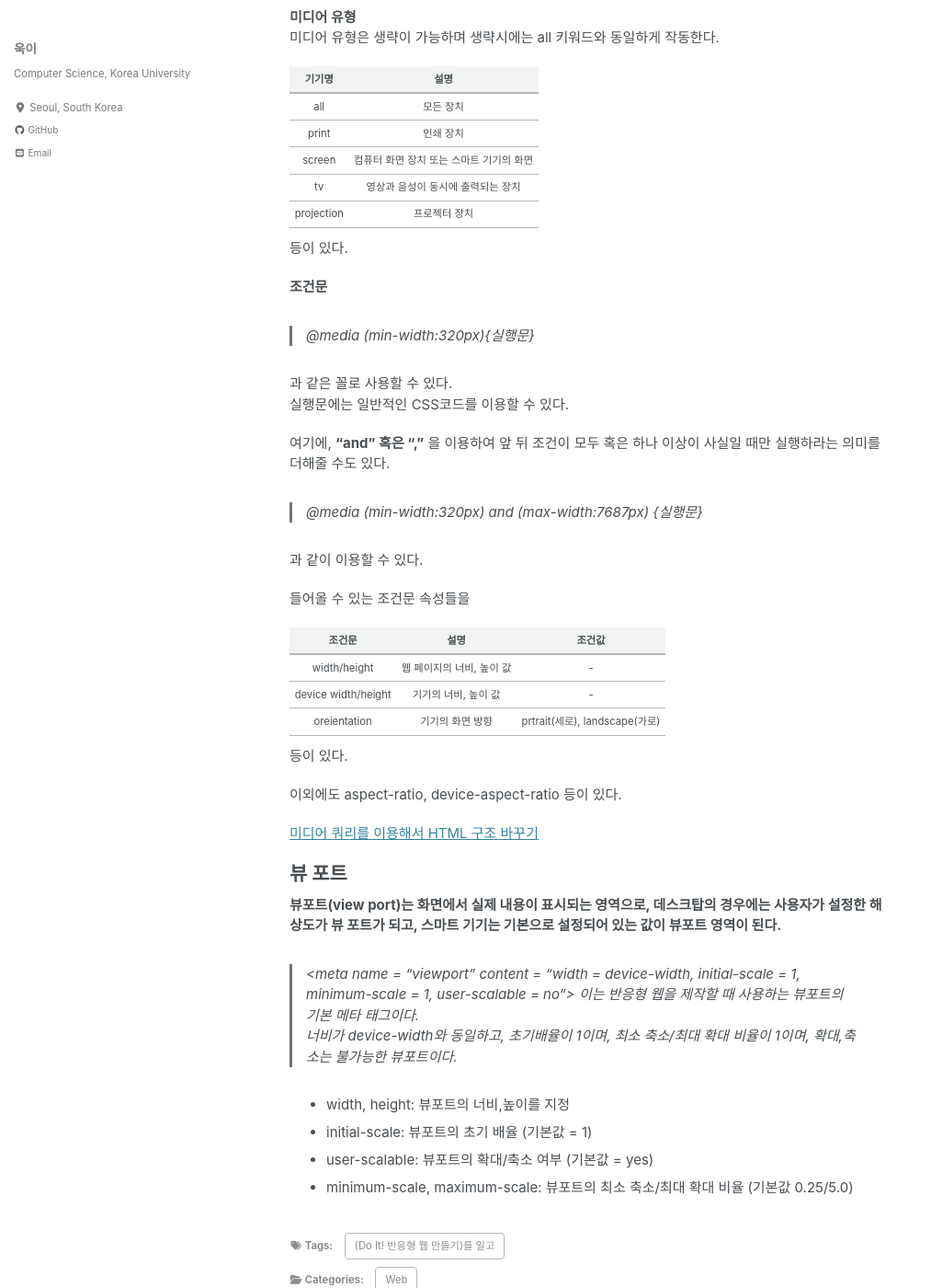
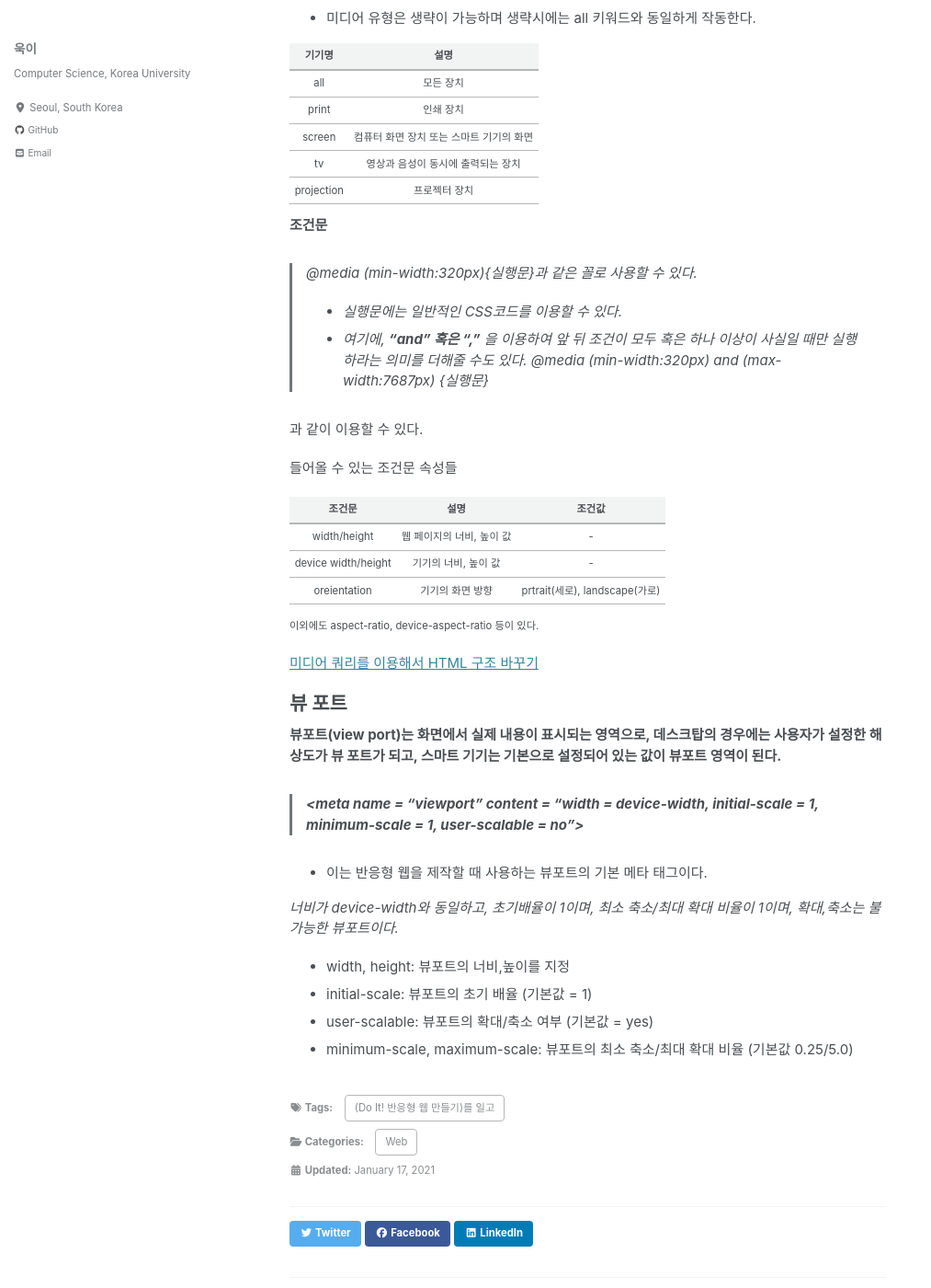
Before and after one commit to woog2roid/old-blog, a Jekyll site: the page built from _posts/DoIt! 반응형 웹 만들기/2021-01-17-반응형 웹 만들기-2.md, in a window 1280 px wide and 1400 px high, scrolled down 732 px. Shown: the whole window at 92% size, without its empty margins (0-1013 px from the left). Built offline with Jekyll 4.4.1, drawn with Linux system fonts in a browser that asks for light colours; cached includes are drawn as plain includes; nearby versions of some CDN libraries; some of the changed text lies outside the part shown.

Commit message:
반응형 웹-2 posting

```diff
--- a/_posts/DoIt! 반응형 웹 만들기/2021-01-17-반응형 웹 만들기-2.md
+++ b/_posts/DoIt! 반응형 웹 만들기/2021-01-17-반응형 웹 만들기-2.md
@@ -13,21 +13,19 @@ tags:
 __미디어 쿼리(Media Querires)는 화면 해상도, 기기 방향 등의 조건으로 HTML에 적용하는 스타일을 전환할 수 있는 CSS3의 속성 중 하나이다. 반응형 웹 디자인에서는 미디어 쿼리를 사용해 적용하는 스타일을 기기마다(화면 크기마다) 전환할 수 있다.__
 
 ## 미디어 쿼리의 기본 문법
-> @media \[only 또는 not]\[미디어 유형]\[and 또는 ,]\(조건문)\{실행문}
-
-- 미디어 쿼리는 대소문자를 구분하지 않는다.
+> __@media \[only 또는 not]\[미디어 유형]\[and 또는 ,]\(조건문)\{실행문}__
 
 과 같이 이루어져 있다.
 
 __@media__
-미디어 쿼리 문법의 시작을 알리는 부분
+- 미디어 쿼리 문법의 시작을 알리는 부분
 
 __\[only 또는 not]__
-only는 미디어 쿼리를 지원하는 브라우저에서만 미디어 쿼리를 해석하게 해주는 키워드. not은 뒤의 미디어 유형이 아닐 때에만 작동하게 하는 키워드.
->only tv: tv에서만 / not tv: tv가 아니면
+- only는 미디어 쿼리를 지원하는 브라우저에서만 미디어 쿼리를 해석하게 해주는 키워드. not은 뒤의 미디어 유형이 아닐 때에만 작동하게 하는 키워드.
+- only tv: tv에서만 / not tv: tv가 아니면
 
 __미디어 유형__
-미디어 유형은 생략이 가능하며 생략시에는 all 키워드와 동일하게 작동한다.
+- 미디어 유형은 생략이 가능하며 생략시에는 all 키워드와 동일하게 작동한다.
 
 |기기명|설명|
 |:---:|:---:|
@@ -37,20 +35,15 @@ __미디어 유형__
 |tv|영상과 음성이 동시에 출력되는 장치|
 |projection|프로젝터 장치|
 
-등이 있다.
-
  __조건문__
-> @media (min-width:320px){실행문}
-
-과 같은 꼴로 사용할 수 있다.
-실행문에는 일반적인 CSS코드를 이용할 수 있다.
-
-여기에, __"and" 혹은 ","__ 을 이용하여 앞 뒤 조건이 모두 혹은 하나 이상이 사실일 때만 실행하라는 의미를 더해줄 수도 있다.
+> @media (min-width:320px){실행문}과 같은 꼴로 사용할 수 있다.
+- 실행문에는 일반적인 CSS코드를 이용할 수 있다.
+- 여기에, __"and" 혹은 ","__ 을 이용하여 앞 뒤 조건이 모두 혹은 하나 이상이 사실일 때만 실행하라는 의미를 더해줄 수도 있다.
 > @media (min-width:320px) and (max-width:7687px) {실행문}
 
 과 같이 이용할 수 있다.
 
-들어올 수 있는 조건문 속성들을
+들어올 수 있는 조건문 속성들
 
 |조건문|설명|조건값|
 |:---:|:---:|:---:|
@@ -58,17 +51,17 @@ __미디어 유형__
 |device width/height|기기의 너비, 높이 값|-|
 |oreientation|기기의 화면 방향|prtrait(세로), landscape(가로)|
 
-등이 있다.
-
-이외에도 aspect-ratio, device-aspect-ratio 등이 있다.
+<small>이외에도 aspect-ratio, device-aspect-ratio 등이 있다.</small>
 
 [미디어 쿼리를 이용해서 HTML 구조 바꾸기](https://github.com/cloudbaby/Do-it-Responsive-Web-Design-Example/blob/master/%EC%B2%AB%EC%A7%B8%EB%A7%88%EB%8B%B9/3%EC%9E%A5/%EC%99%84%EC%84%B1/03_1.html)
 
 # 뷰 포트
 __뷰포트(view port)는 화면에서 실제 내용이 표시되는 영역으로, 데스크탑의 경우에는 사용자가 설정한 해상도가 뷰 포트가 되고, 스마트 기기는 기본으로 설정되어 있는 값이 뷰포트 영역이 된다.__
 
-> \<meta name = "viewport" content = "width = device-width, initial-scale = 1, minimum-scale = 1, user-scalable = no">
-이는 반응형 웹을 제작할 때 사용하는 뷰포트의 기본 메타 태그이다.
+> __\<meta name = "viewport" content = "width = device-width, initial-scale = 1, minimum-scale = 1, user-scalable = no">__
+
+- 이는 반응형 웹을 제작할 때 사용하는 뷰포트의 기본 메타 태그이다.
+
 _너비가 device-width와 동일하고, 초기배율이 1이며, 최소 축소/최대 확대 비율이 1이며, 확대,축소는 불가능한 뷰포트이다._
 
 - width, height: 뷰포트의 너비,높이를 지정
```
